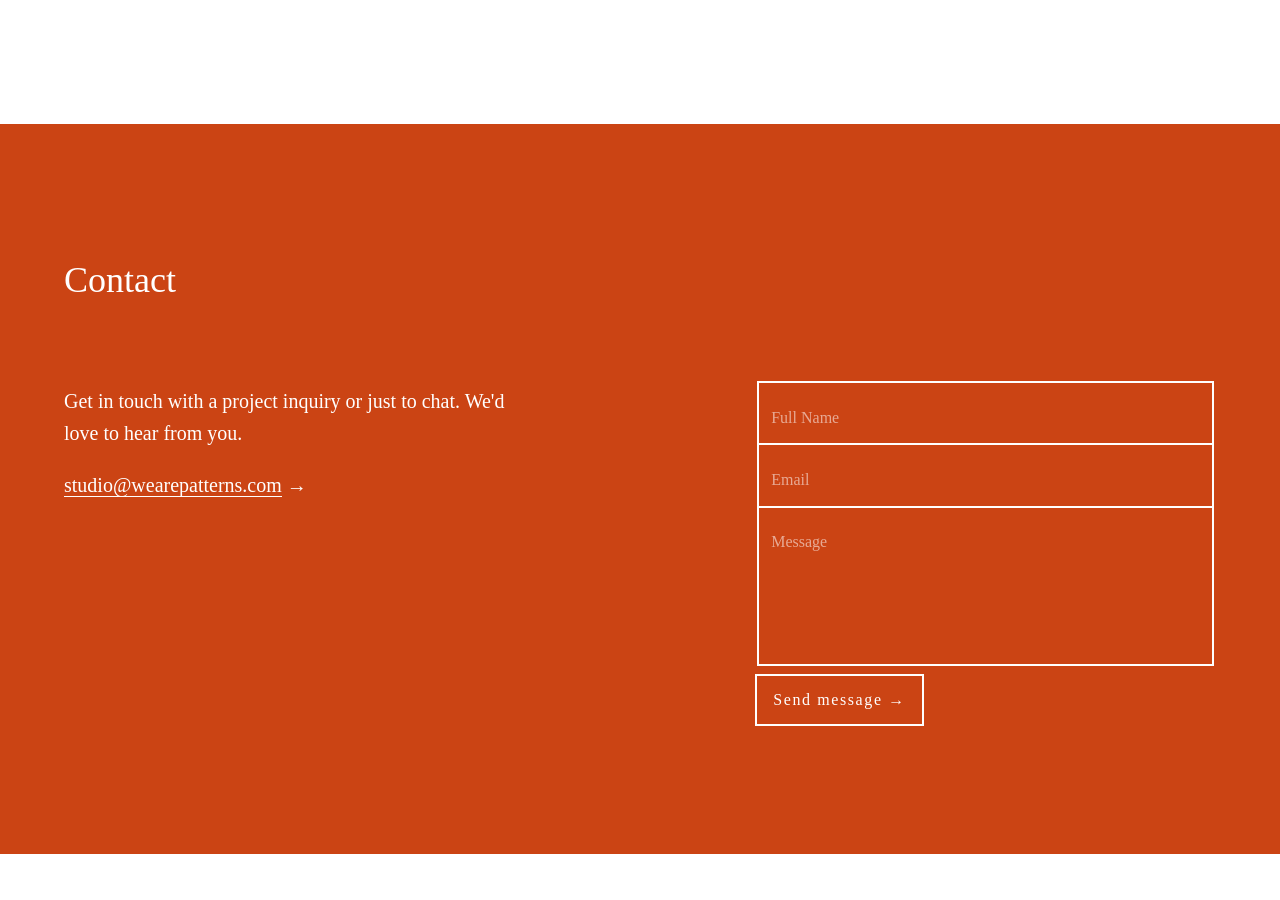
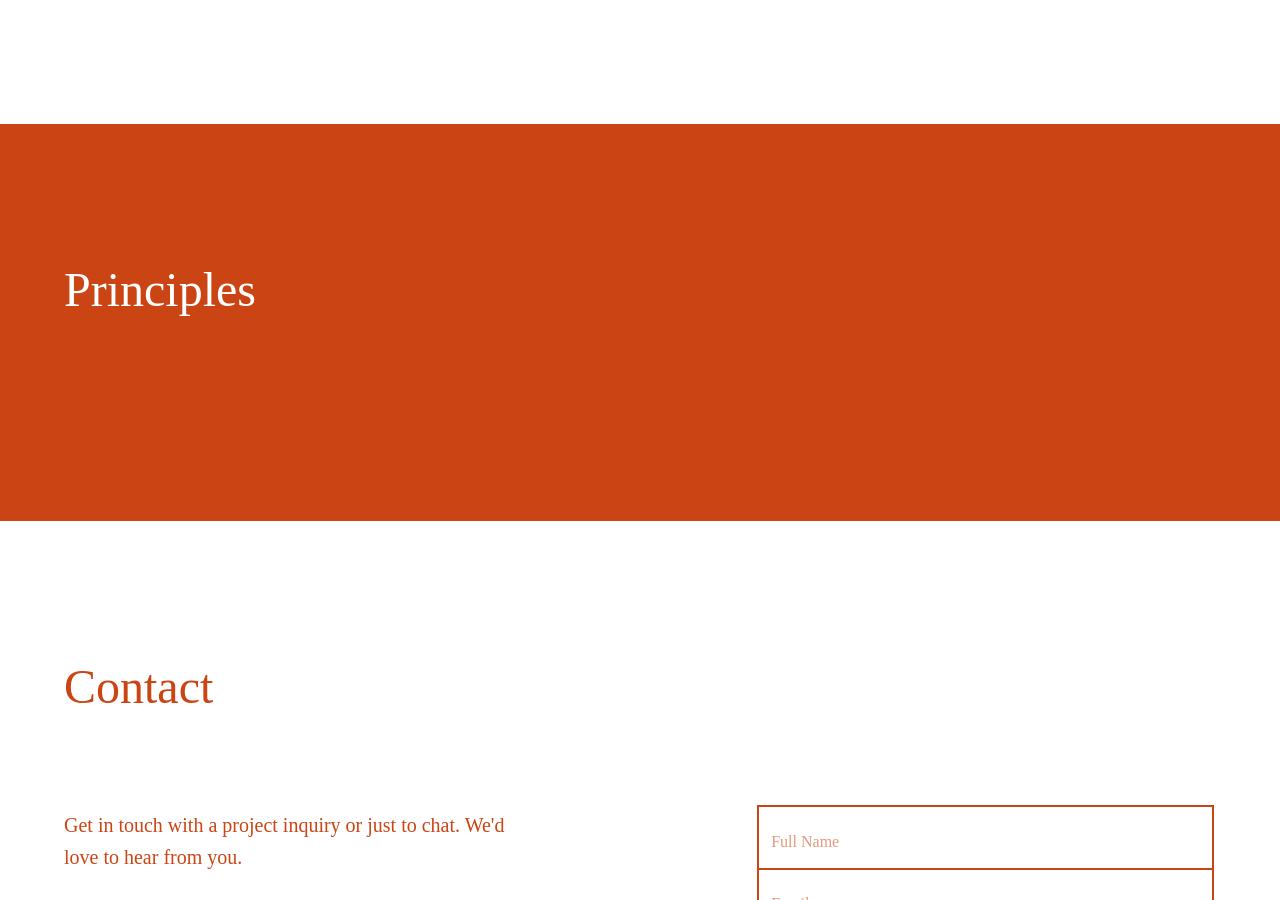
Before and after one commit to wearepatterns/wearepatterns.github.io, a Jekyll site: the page built from index.markdown, in a window 1280 px wide and 900 px high, scrolled down 526 px. Built offline with Jekyll 4.4.1, drawn with Linux system fonts in a browser that asks for light colours.

Commit message:
Update new.html

```diff
--- a/_layouts/new.html
+++ b/_layouts/new.html
@@ -44,28 +44,7 @@
     </header>
     <main class="bg-newred white pb5 pb6-l f4 lh-copy">
         <section class="mh3 mh4-ns mh5-l mw9 bg-bblue">
-            <h1 class="pt5 pt6-l pb0 pb4 mt0 f3 f2-l normal">Contact</h1>
-            <div class="flex-ns justify-between-ns bg-ggreen">
-                <div class="bg-bblue w-40">
-                    <p class="">Get in touch with a project inquiry or just to chat. We'd love to hear from you.</p>
-                    <p><a class="link bb white" id="email" href="mailto:studio@wearepatterns.com">studio@wearepatterns.com</a> &#8594;</p>
-                </div>
-
-                <form class="bg-yyellow pt3 w-40 f5" action="//formspree.io/tylernford@gmail.com" method="POST">
-                    <fieldset class="b--white bb-0 bw1">
-                        <input class="input-reset bg-newred white pt3 w-100 bn" type="text" name="Name" placeholder="Full Name" validate-required>
-                    </fieldset>
-                    <fieldset class="b--white bw1">
-                        <input class="bg-newred white pt3 w-100 bn" type="email" name="Email" placeholder="Email" validate-required validate-email>
-                    </fieldset>
-                    <fieldset class="b--white bt-0 bw1">
-                        <textarea class="bg-newred white pt3 pb5 w-100 bn" style="resize: none;" name="Message" placeholder="Message" validate-required></textarea>
-                    </fieldset>
-                    <input class="bg-transparent white ba bw1 b--white hover-bg-white hover-newred pt3 ph3 pb3 mt2 tracked lh-solid" style="" type="submit" value="Send message &#8594;">
-                    <input type="hidden" name="_next" value="../thanks.html" />
-                </form>
-            </div>
-
+            <h1 class="pt5 pt6-l pb0 pb4 mt0 f3 f1-l normal">Principles</h1>
         </section>
     </main>
     <main class="bg-white newred pb5 pb6-l f4 lh-copy">
```
